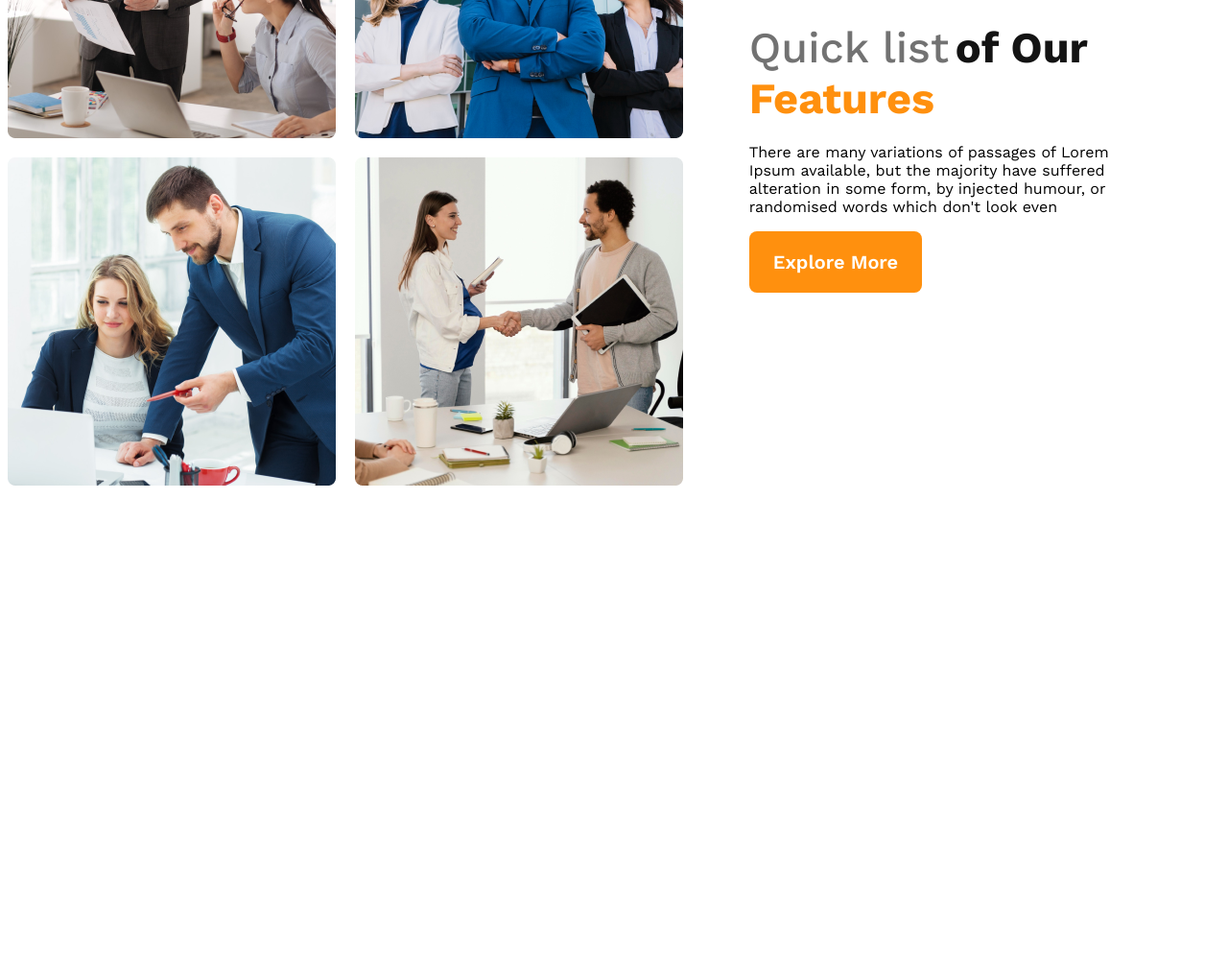
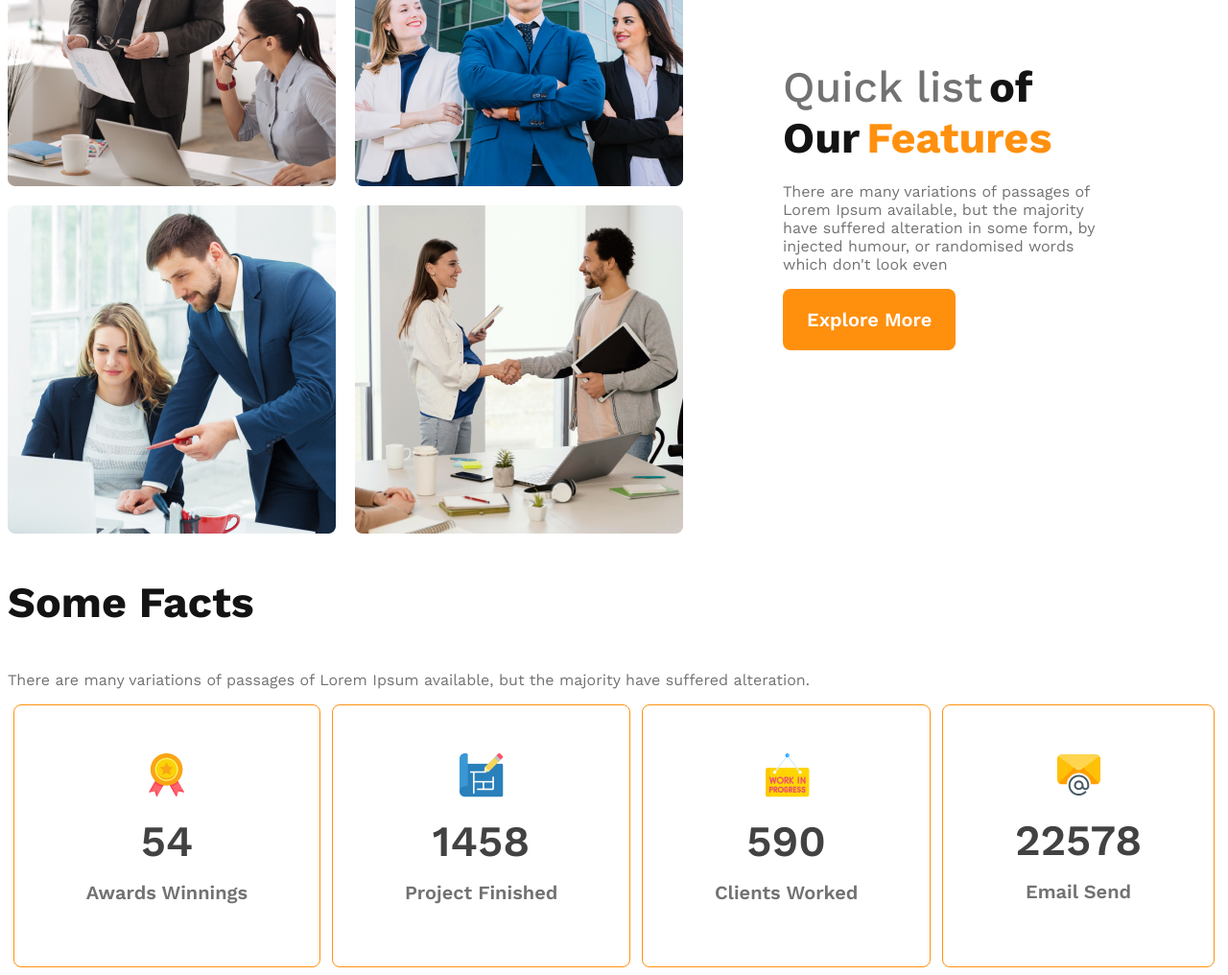
Before and after one commit to AshiqurRahman10/g3-architect-resorses, a plain HTML site: page index.html in a window 1280 px wide. Shown: the part 1248-2264 px from the top of the page at 96% size. Before the commit the page ends 1762 px from the top, so only its background shows below. Drawn offline with nearby package versions, Linux system fonts and the light colour scheme.

Commit message:
facts added

```diff
--- a/architect.css
+++ b/architect.css
@@ -3,6 +3,10 @@
 * {
     font-family: 'Merriweather', serif;
     font-family: 'Work Sans', sans-serif;
+}
+
+.light-gray {
+    color: #727272;
 }
 
 .btn-primary {
@@ -14,6 +18,12 @@
     padding: 20px 25px;
     border: 0;
     cursor: pointer;
+}
+
+.section-title {
+    color: var(--Dark-01, #131313);
+    font-size: 2.8rem;
+    font-weight: 700;
 }
 
 
@@ -48,11 +58,7 @@ nav>ul>li>a {
     color: #424242;
 }
 
-.nav-title {
-    color: var(--Dark-01, #131313);
-    font-size: 2.8rem;
-    font-weight: 700;
-}
+
 
 
 /* banner style  */
@@ -70,9 +76,7 @@ nav>ul>li>a {
     color: #131313;
 }
 
-.banner-description {
-    color: #727272;
-}
+
 
 .banner-img {
     margin-top: 20px;
@@ -91,6 +95,7 @@ main {
 .team-container {
     display: flex;
     align-items: center;
+    margin-top: 50px;
 }
 
 .team-img-container {
@@ -100,8 +105,9 @@ main {
 }
 
 .team-content {
-    padding-left: 4.3rem;
-    padding-right: 4.3rem;
+    padding-left: 6.5rem;
+    padding-right: 6.5rem;
+
 }
 
 .title-first {
@@ -123,6 +129,33 @@ main {
 }
 
 
+/* facts start  */
+
+.facts-card-container {
+    display: flex;
+    justify-content: space-around;
+}
+
+.facts-card-container .card {
+    border-radius: 8px;
+    border: 1px solid #FF900E;
+    text-align: center;
+    padding: 50px 60px;
+}
+
+.facts-card-container .card-stats {
+    color: var(--Dark-02, #424242);
+    font-size: 45px;
+    font-weight: 600;
+    margin: 15px;
+}
+.facts-card-container .card-title{
+    color: var(--Dark-03, #727272);
+font-size: 20px;
+font-weight: 600;
+margin: 15px;
+}
+
 
 
 /*  media for mobile and medium devices  */
@@ -132,17 +165,42 @@ main {
         padding: 20px;
     }
 
-    nav {
+    nav,
+    .team-container {
         flex-direction: column;
+    }
+
+    .team-img-container {
+        width: 100%;
+        grid-template-columns: repeat(1, 1fr);
+
+    }
+
+    .team-content {
+        padding: 20px;
+        align-items: center;
     }
 }
 
 @media screen and (min-width:576px) and (max-width:960px) {
     header {
-        padding: 50px
+        padding: 50px;
     }
 
-    nav {
+    nav,
+    .team-container {
         flex-direction: column;
     }
+
+    .team-img-container {
+        grid-template-columns: repeat(1, 1fr);
+        gap: 1.25rem;
+    }
+
+    .team-content {
+        padding-left: 6.5rem;
+        padding-right: 3.5rem;
+
+    }
+
 }
--- a/index.html
+++ b/index.html
@@ -9,10 +9,11 @@
 </head>
 
 <body>
+
     <!-- header start -->
     <header>
         <nav>
-            <h3 class="nav-title">G3 Architects</h3>
+            <h3 class="section-title">G3 Architects</h3>
             <ul>
                 <li><a href="">Home</a></li>
                 <li><a href="">About</a></li>
@@ -23,7 +24,7 @@
         <div class="banner">
             <div class="banner-content">
                 <h1 class="banner-title">Branda New Group of Architects</h1>
-                <p class="banner-description">There are many variations of passages of Lorem Ipsum available, but the
+                <p class="light-gray">There are many variations of passages of Lorem Ipsum available, but the
                     majority have suffered alteration in some form, by injected humour, or randomised words which don't
                     look even</p>
                 <button class="btn-primary">Explore More</button>
@@ -32,7 +33,10 @@
         </div>
     </header>
     <!-- header end -->
+
     <main>
+
+        <!-- team start  -->
         <section class="team-container">
             <div class="team-img-container">
                 <img src="images/team1.png" alt="">
@@ -45,10 +49,43 @@
                     <span class="title-first">Quick list</span> <span class="title-second">of Our</span> <span
                         class="title-third">Features</span>
                 </h1>
-                <p class="team-description">There are many variations of passages of Lorem Ipsum available, but the
+                <p class="light-gray">There are many variations of passages of Lorem Ipsum available, but the
                     majority have suffered alteration in some form, by injected humour, or randomised words which don't
                     look even</p>
                 <button class="btn-primary">Explore More</button>
+            </div>
+        </section>
+        <!-- team end -->
+
+        <section class="features"></section>
+
+
+        <section class="facts">
+            <h3 class="section-title">Some Facts</h3>
+            <p class="light-gray">There are many variations of passages of Lorem Ipsum available, but the majority have
+                suffered
+                alteration.</p>
+            <div class="facts-card-container">
+                <div class="card">
+                    <img src="images/icons/ribon.png" alt="">
+                    <h2 class="card-stats">54</h2>
+                    <p class="card-title">Awards Winnings</p>
+                </div>
+                <div class="card">
+                    <img src="images/icons/projects.png" alt="">
+                    <h2 class="card-stats">1458</h2>
+                    <p class="card-title">Project Finished</p>
+                </div>
+                <div class="card">
+                    <img src="images/icons/customers.png" alt="">
+                    <h2 class="card-stats">590</h2>
+                    <p class="card-title">Clients Worked</p>
+                </div>
+                <div class="card">
+                    <img src="images/icons/email.png" alt="">
+                    <h2 class="card-stats">22578</h2>
+                    <p class="card-title">Email Send</p>
+                </div>
             </div>
         </section>
     </main>
```
